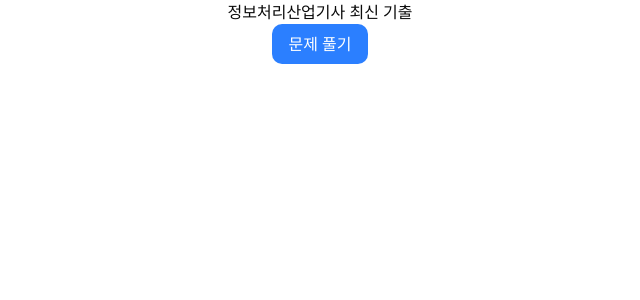
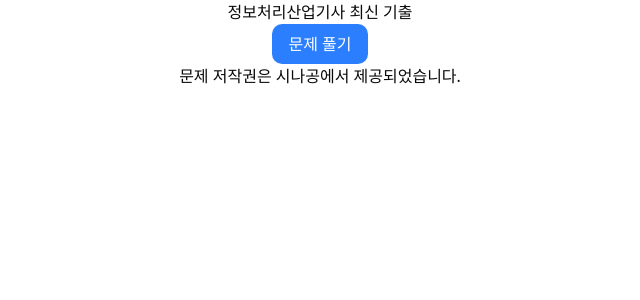
Before and after one commit to hyw0206/jcsangi-exam, a Next.js app: page / in a window 1280 px wide. Shown: the top 300 px of the page, without its empty margins (320-960 px from the left). Built offline with nearby package versions, Linux system fonts and the light colour scheme.

Commit message:
edit layout

```diff
--- a/app/layout.tsx
+++ b/app/layout.tsx
@@ -22,6 +22,7 @@ export default function RootLayout({
         className={`antialiased`}
       >
         {children}
+        <div className="text-center">문제 저작권은 시나공에서 제공되었습니다.</div>
       </body>
     </html>
   );
```
